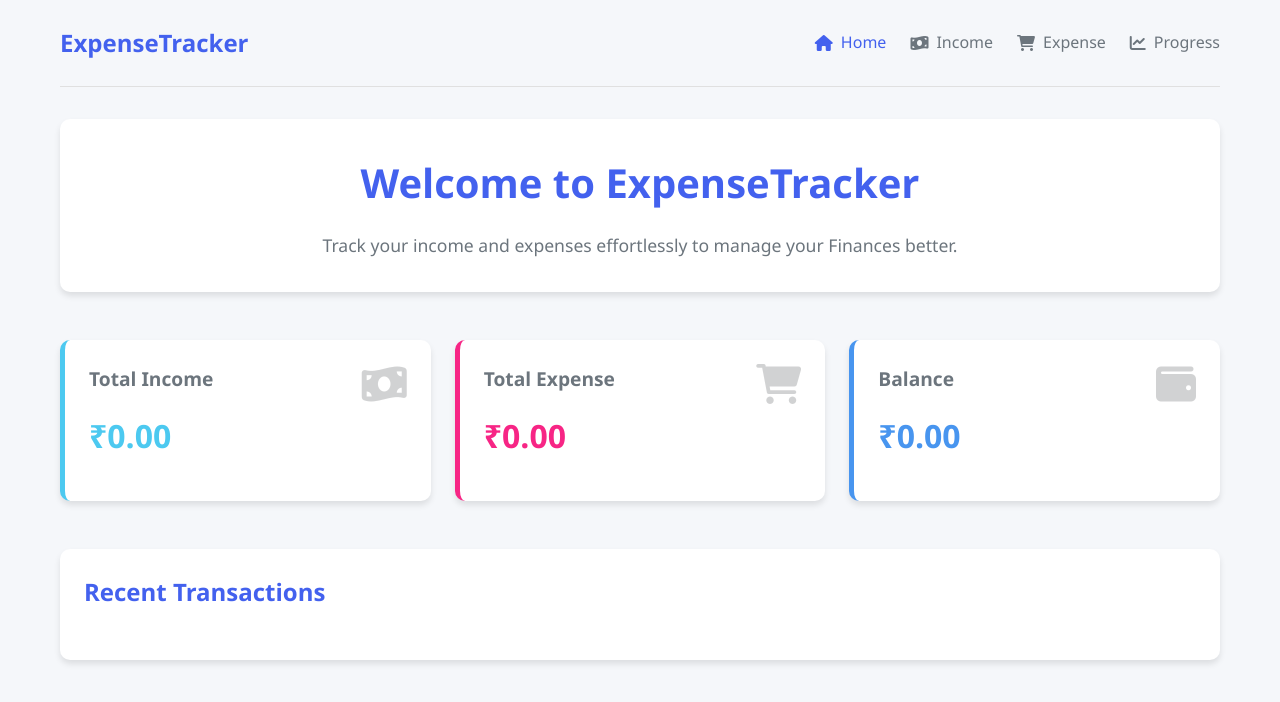
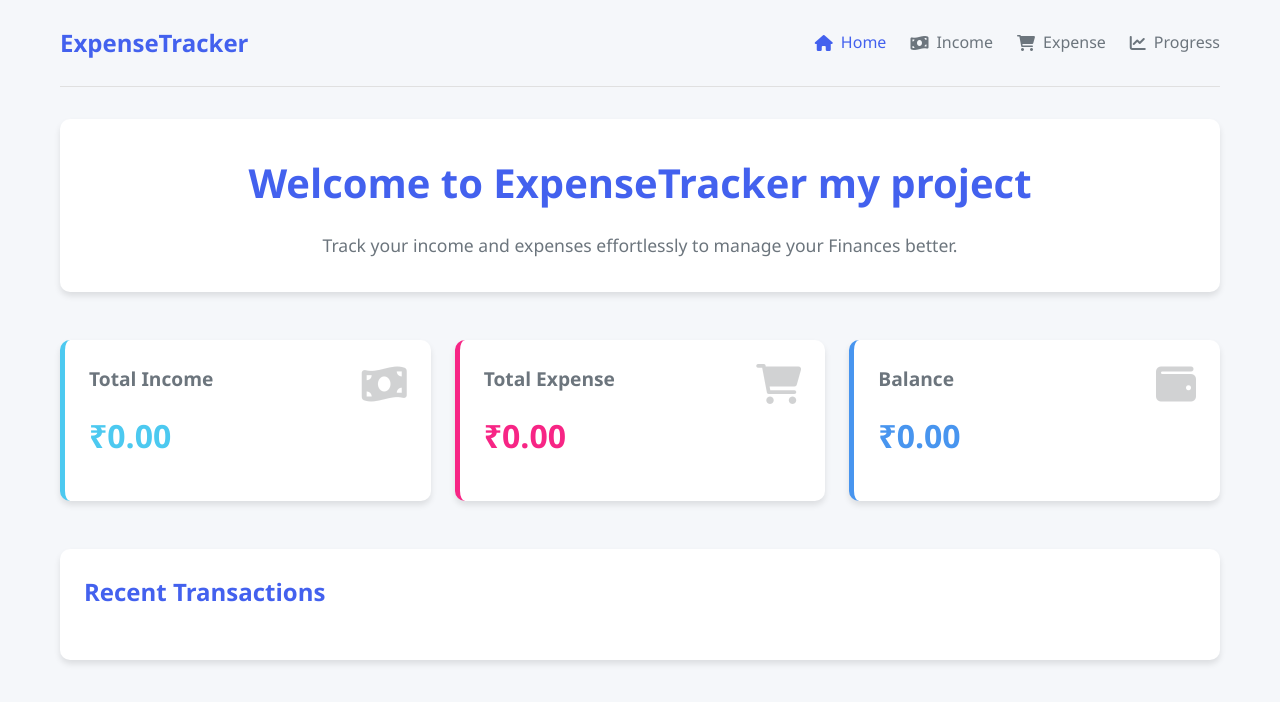
Before and after one commit to gouravkumar17/expensetrackerdevops, a plain HTML site: page devopsexpense/index.html in a window 1280 px wide. Drawn offline with nearby package versions, Linux system fonts and the light colour scheme.

Commit message:
Update index.html

```diff
--- a/devopsexpense/index.html
+++ b/devopsexpense/index.html
@@ -28,7 +28,7 @@
             <!-- Home Page -->
             <section id="home" class="page active">
                 <div class="hero">
-                    <h1>Welcome to ExpenseTracker</h1>
+                    <h1>Welcome to ExpenseTracker my project</h1>
                     <p>Track your income and expenses effortlessly to manage your Finances better.</p>
                 </div>
 
```
